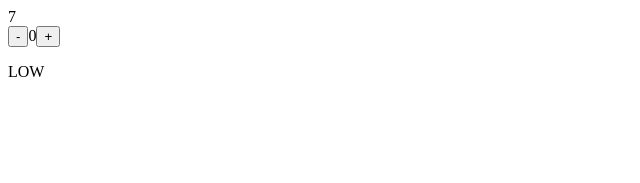
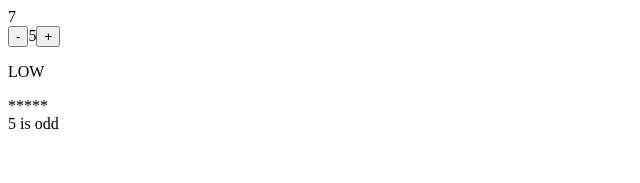
Before and after one commit to ThomasPrikryl/angular-introduction, an Angular app: page / in a window 1280 px wide. Shown: the top 183 px of the page, without its empty margins (0-640 px from the left). Built offline with nearby package versions, Linux system fonts and the light colour scheme.

Commit message:
[example-300b]

```diff
--- a/src/app/app.component.html
+++ b/src/app/app.component.html
@@ -3,23 +3,10 @@
 </div>
 
 <div>
-  <button class="btn btn-primary" (click)="decrement()">-</button>
-  <span class="m-2">{{valueCounter}}</span>
-  <button class="btn btn-primary" (click)="increment()">+</button>
-</div>
-
-<div>
-  @if(valueCounter <=5) {
-    <p>LOW</p>
-  } @else if(valueCounter >= 6 && valueCounter <=15) {
-    <p>MID</p>
-  } @else if(valueCounter >= 16) {
-    <p>HIGH</p>
+  <app-child [(valueCounter)]="valueCounter"></app-child>
+  @if (valueCounter%2 ==0) {
+    {{valueCounter}} is even
+  } @else {
+    {{valueCounter}} is odd
   }
 </div>
-
-<div>
-  @for(el of counterArray; track el) {
-    <span>*</span>
-  }
-</div>
--- a/src/app/app.component.ts
+++ b/src/app/app.component.ts
@@ -11,6 +11,7 @@ import {
   TemplateSyntaxNewExampleComponent
 } from "../examples/template-syntax-new-example/template-syntax-new-example.component";
 import {JavascriptRefresherComponent} from "../examples/javascript-refresher/javascript-refresher.component";
+import {ChildComponent} from "./child/child.component";
 
 @Component({
   selector: 'app-root',
@@ -23,52 +24,21 @@ import {JavascriptRefresherComponent} from "../examples/javascript-refresher/jav
     InputBindingExampleComponent,
     TemplateSyntaxLegacyExampleComponent,
     TemplateSyntaxNewExampleComponent,
-    JavascriptRefresherComponent
+    JavascriptRefresherComponent,
+    ChildComponent
   ],
   templateUrl: './app.component.html',
   styleUrl: './app.component.scss'
 })
-export class AppComponent implements OnInit, OnChanges, OnDestroy, AfterViewInit {
+export class AppComponent {
+
+  valueCounter = 5;
 
   timeCounter = 0;
-  valueCounter = 0;
 
   constructor() {
-    console.log('constructor');
     setInterval(() => {
       this.timeCounter++;
     }, 1000);
   }
-
-  ngOnInit(): void {
-    console.log('ngOnInit');
-  }
-
-  ngAfterViewInit(): void {
-    console.log('ngAfterViewInit');
-  }
-
-  ngOnChanges(changes: SimpleChanges): void {
-    console.log('ngOnChanges');
-  }
-
-  ngOnDestroy(): void {
-    console.log('ngOnDestroy');
-  }
-
-  decrement() {
-    if (this.valueCounter > 0) {
-      this.valueCounter--;
-    }
-  }
-
-  increment() {
-    if (this.valueCounter < 20) {
-      this.valueCounter++;
-    }
-  }
-
-  get counterArray() {
-    return new Array(this.valueCounter);
-  }
 }
--- /dev/null
+++ b/src/app/child/child.component.html
@@ -0,0 +1,27 @@
+<div>
+  <button class="btn btn-primary" (click)="decrement()">-</button>
+  <span class="m-2">{{valueCounter}}</span>
+  <button class="btn btn-primary" (click)="increment()">+</button>
+</div>
+
+<div>
+  @if(valueCounter <=5) {
+    <p>LOW</p>
+  } @else if(valueCounter >= 6 && valueCounter <=15) {
+    <p>MID</p>
+  } @else if(valueCounter >= 16) {
+    <p>HIGH</p>
+  }
+</div>
+
+<div>
+  @if(valueCounter == 0) {
+    <p>There are no stars</p>
+  } @else if(valueCounter == 20) {
+    <p>Stars maxed out</p>
+  } @else {
+    @for(el of counterArray; track el) {
+      <span>*</span>
+    }
+  }
+</div>
--- /dev/null
+++ b/src/app/child/child.component.ts
@@ -0,0 +1,63 @@
+import {
+  AfterViewInit,
+  Component,
+  EventEmitter,
+  Input,
+  OnChanges,
+  OnDestroy,
+  OnInit,
+  Output,
+  SimpleChanges
+} from '@angular/core';
+
+@Component({
+  selector: 'app-child',
+  standalone: true,
+  imports: [],
+  templateUrl: './child.component.html',
+  styleUrl: './child.component.scss'
+})
+export class ChildComponent implements OnInit, OnChanges, OnDestroy, AfterViewInit {
+
+  @Input() valueCounter: number = 0;
+
+  @Output() valueCounterChange = new EventEmitter<number>();
+
+  constructor() {
+    console.log('constructor');
+  }
+
+  ngOnInit(): void {
+    console.log('ngOnInit');
+  }
+
+  ngAfterViewInit(): void {
+    console.log('ngAfterViewInit');
+  }
+
+  ngOnChanges(changes: SimpleChanges): void {
+    console.log('ngOnChanges');
+  }
+
+  ngOnDestroy(): void {
+    console.log('ngOnDestroy');
+  }
+
+  decrement() {
+    if (this.valueCounter > 0) {
+      this.valueCounter--;
+      this.valueCounterChange.emit(this.valueCounter);
+    }
+  }
+
+  increment() {
+    if (this.valueCounter < 20) {
+      this.valueCounter++;
+      this.valueCounterChange.emit(this.valueCounter);
+    }
+  }
+
+  get counterArray() {
+    return new Array(this.valueCounter);
+  }
+}
```
Also changed, not shown: src/app/child/child.component.scss (added), 1 other file (tests, documents, lock files or other folders).
